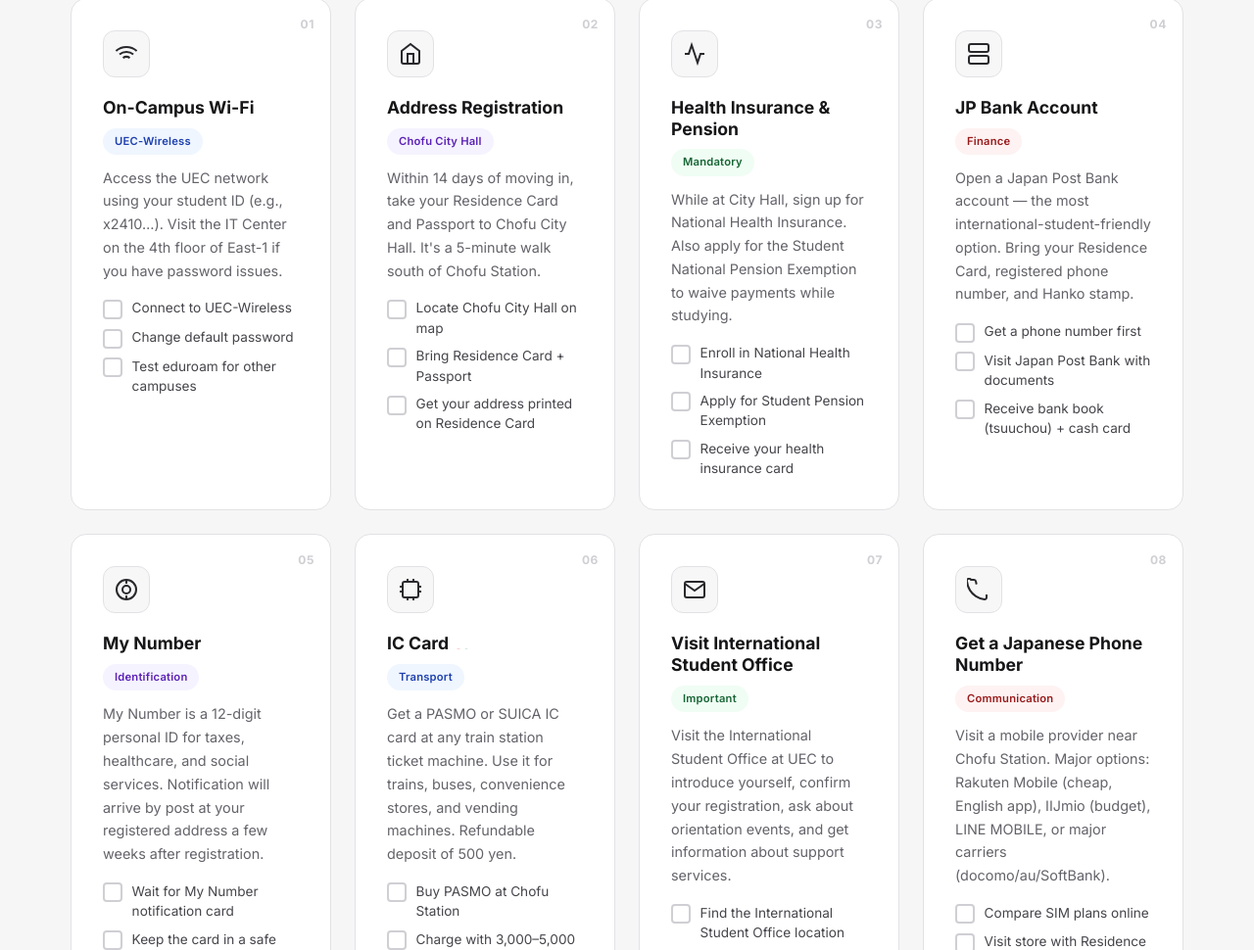
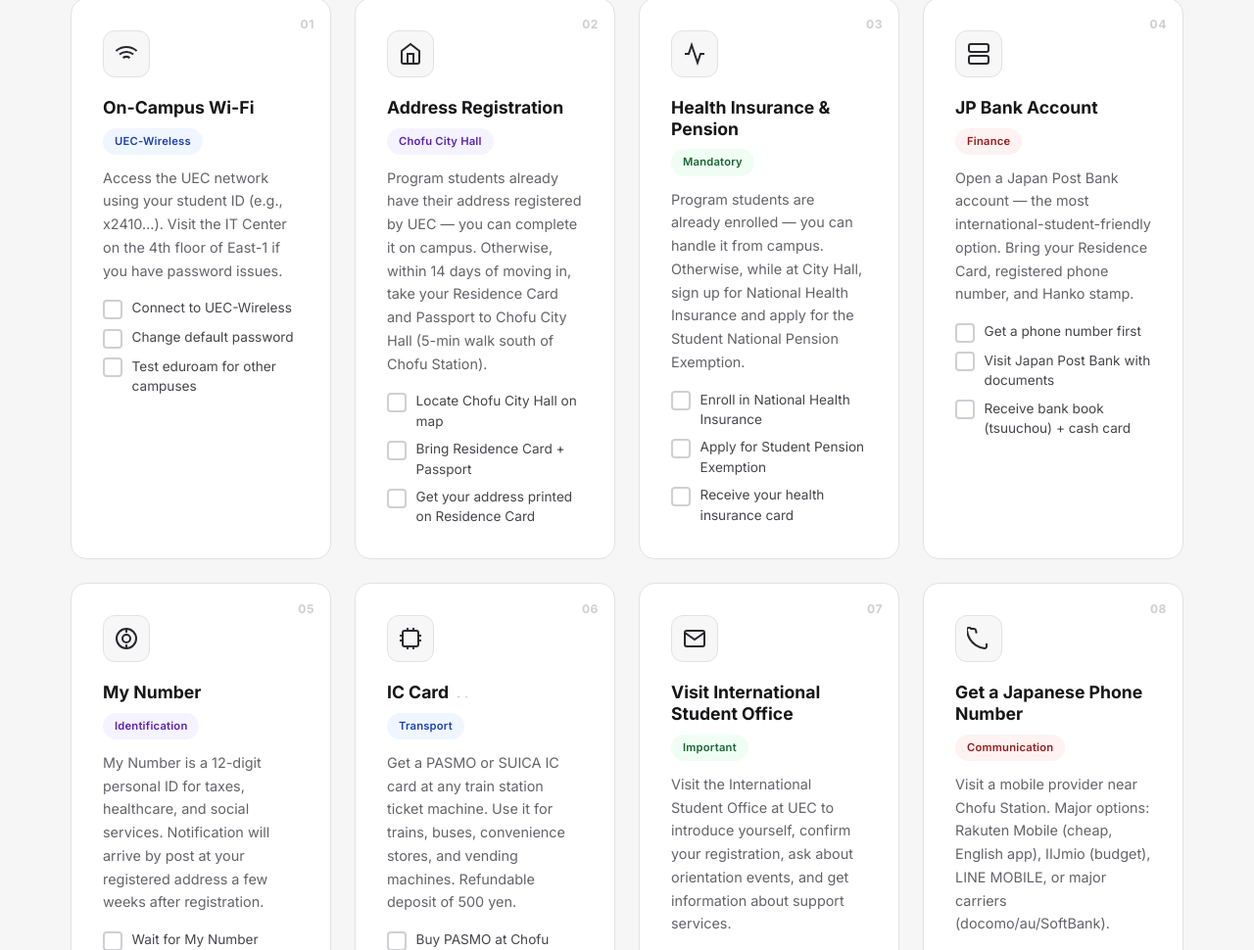
Before and after one commit to tarequejosh/UEC_campus_guideline, a website built with Vite: page index.html in a window 1280 px wide. Shown: the part 3056-4026 px from the top of the page at 98% size. Built offline with nearby package versions, Linux system fonts and the light colour scheme.

Commit message:
add note that program students can handle address registration and insurance on campus

```diff
--- a/index.html
+++ b/index.html
@@ -272,7 +272,7 @@
           </div>
           <h3>Address Registration</h3>
           <span class="tag tag-purple">Chofu City Hall</span>
-          <p>Within 14 days of moving in, take your Residence Card and Passport to Chofu City Hall. It's a 5-minute walk south of Chofu Station.</p>
+          <p>Program students already have their address registered by UEC — you can complete it on campus. Otherwise, within 14 days of moving in, take your Residence Card and Passport to Chofu City Hall (5-min walk south of Chofu Station).</p>
           <ul class="checklist">
             <li><input type="checkbox" id="check-addr1" /><label for="check-addr1">Locate Chofu City Hall on map</label></li>
             <li><input type="checkbox" id="check-addr2" /><label for="check-addr2">Bring Residence Card + Passport</label></li>
@@ -287,7 +287,7 @@
           </div>
           <h3>Health Insurance &amp; Pension</h3>
           <span class="tag tag-green">Mandatory</span>
-          <p>While at City Hall, sign up for National Health Insurance. Also apply for the Student National Pension Exemption to waive payments while studying.</p>
+          <p>Program students are already enrolled — you can handle it from campus. Otherwise, while at City Hall, sign up for National Health Insurance and apply for the Student National Pension Exemption.</p>
           <ul class="checklist">
             <li><input type="checkbox" id="check-nhi1" /><label for="check-nhi1">Enroll in National Health Insurance</label></li>
             <li><input type="checkbox" id="check-nhi2" /><label for="check-nhi2">Apply for Student Pension Exemption</label></li>
```
